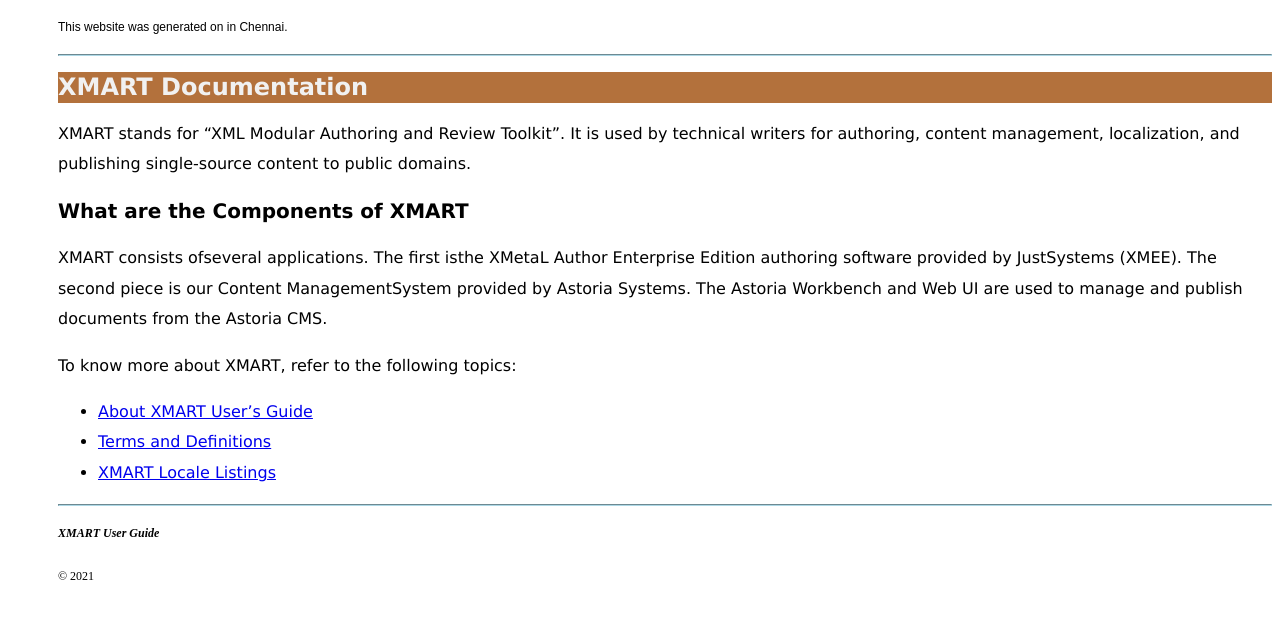
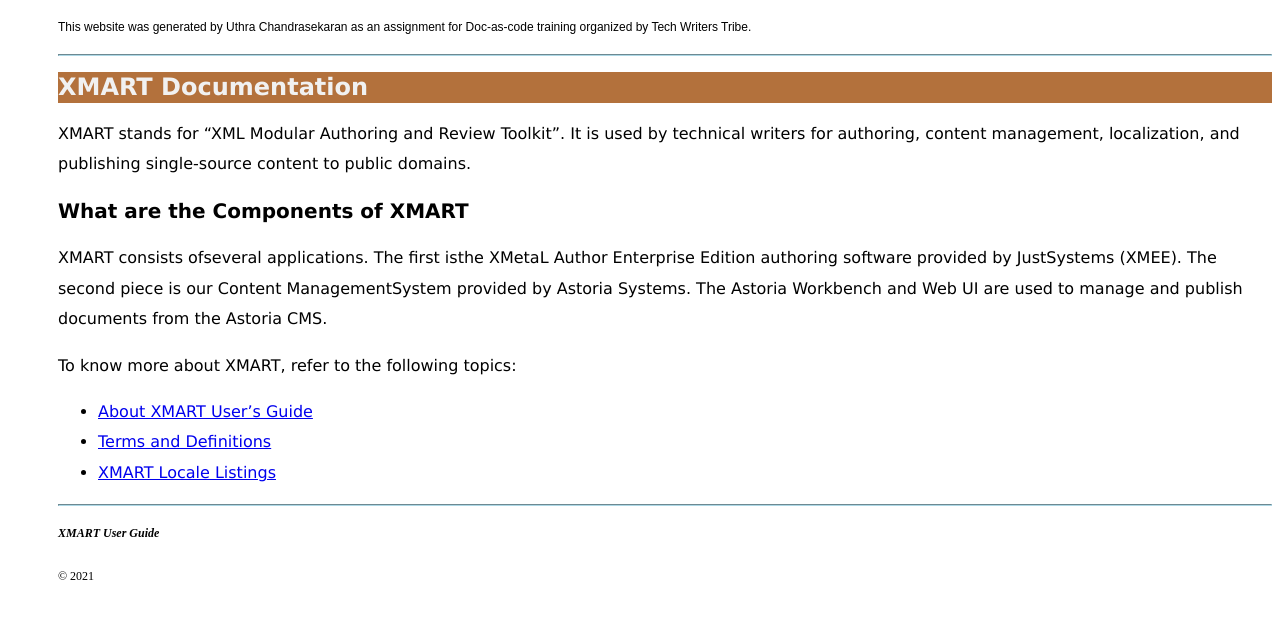
Before and after one commit to Uthra-sriram/XMART-Documentation, a Jekyll site: the page built from index.md, in a window 1280 px wide. Shown: the top 619 px of the page. Built offline with Jekyll 4.4.1, drawn with Linux system fonts in a browser that asks for light colours.

Commit message:
Updated config.yml and template files

```diff
--- a/_config.yml
+++ b/_config.yml
@@ -1,4 +1,3 @@
-place: Chennai
-year: 2021
-day: Sunday
-when: evening
+course: Doc-as-code training
+organizer: Tech Writers Tribe
+author: Uthra Chandrasekaran
--- a/_layouts/template_generalFiles.html
+++ b/_layouts/template_generalFiles.html
@@ -18,7 +18,7 @@
 <body>
 
 <header>
-<p>This website was generated on {{site.date}} in {{site.place}}.<br/>
+<p>This website was generated by {{site.author}} as an assignment for {{site.course}} organized by {{site.organizer}}. <br/>
 <b><a href = "https://uthra-sriram.github.io/XMART-Documentation/">XMART Documentation Home</a></b>
 </p>
 <hr/>
--- a/_layouts/template_indexFile.html
+++ b/_layouts/template_indexFile.html
@@ -18,7 +18,7 @@
 <body>
 
 <header>
-<p>This website was generated on {{site.date}} in {{site.place}}.</p>
+<p>This website was generated by {{site.author}} as an assignment for {{site.course}} organized by {{site.organizer}}.</p>
 <hr/>
 </header>
 
```
